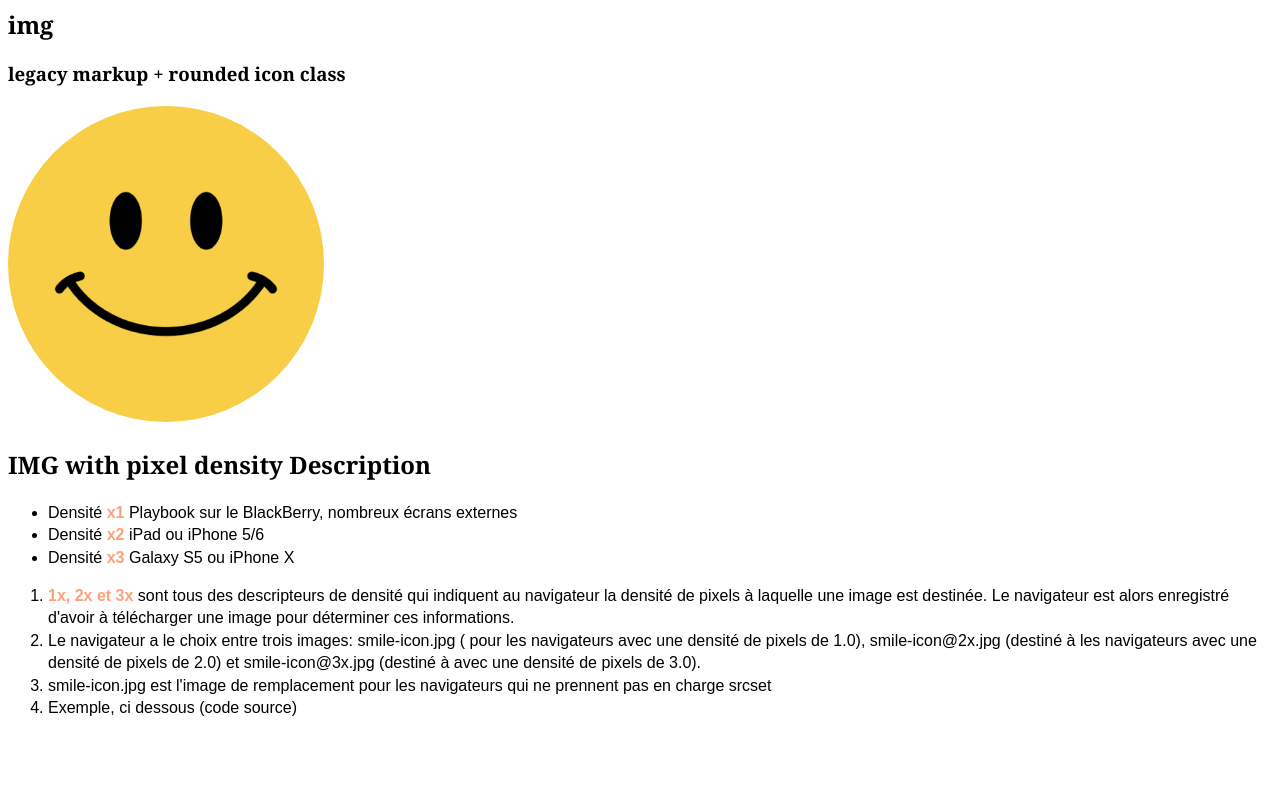
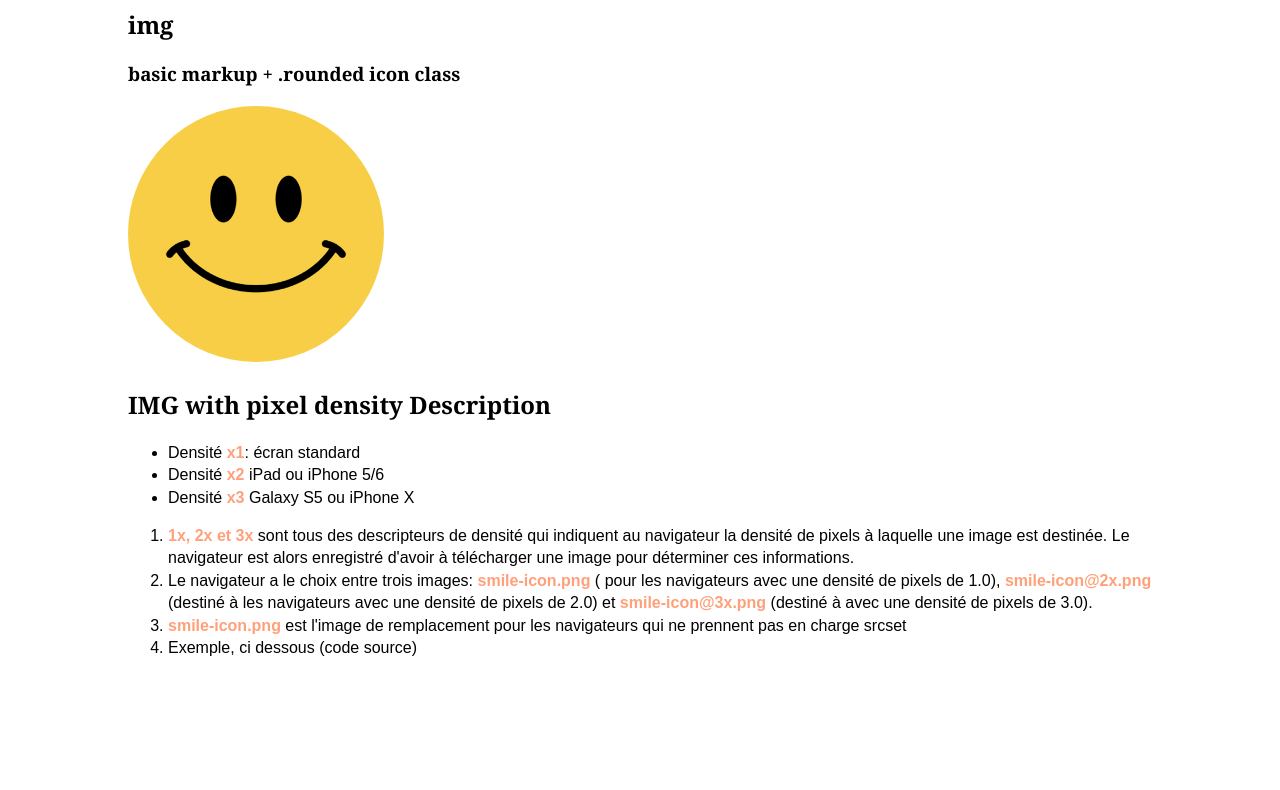
Before and after one commit to b3no1t/begin, a plain HTML site: page src/img.html in a window 1280 px wide. Shown: the part 80-870 px from the top of the page. Drawn offline with Linux system fonts and the light colour scheme.

Commit message:
add text

```diff
--- a/src/assets/css/img.css
+++ b/src/assets/css/img.css
@@ -18,6 +18,9 @@ img{
 body{
   font-family: Arial, Helvetica, sans-serif;
   line-height: 1.4;
+  margin: 0 auto;
+  width: 80%;
+
 }
 h1,h2,h3{
 font-family:Georgia, 'Times New Roman', Times, serif ;
--- a/src/img.html
+++ b/src/img.html
@@ -11,7 +11,7 @@
       <h1>Les images en html 🂥</h1>
       <section>
         <h2>img</h2>
-        <h3>legacy markup + rounded icon class</h3>
+        <h3>basic markup + .rounded icon class</h3>
         <div class="rounded">
           <img src="./assets/img/smile-icon.png" alt="Description de l'image" />
         </div>
@@ -19,10 +19,7 @@
       <section>
         <h2>IMG with pixel density Description</h2>
         <ul>
-          <li>
-            Densité <strong>x1</strong> Playbook sur le BlackBerry, nombreux
-            écrans externes
-          </li>
+          <li>Densité <strong>x1</strong>: écran standard</li>
           <li>Densité <strong>x2</strong> iPad ou iPhone 5/6</li>
           <li>Densité <strong>x3</strong> Galaxy S5 ou iPhone X</li>
         </ul>
@@ -34,15 +31,15 @@
             télécharger une image pour déterminer ces informations.
           </li>
           <li>
-            Le navigateur a le choix entre trois images: smile-icon.jpg ( pour
-            les navigateurs avec une densité de pixels de 1.0),
-            smile-icon@2x.jpg (destiné à les navigateurs avec une densité de
-            pixels de 2.0) et smile-icon@3x.jpg (destiné à avec une densité de
-            pixels de 3.0).
+            Le navigateur a le choix entre trois images: <b>smile-icon.png</b> (
+            pour les navigateurs avec une densité de pixels de 1.0),
+            <b>smile-icon@2x.png</b> (destiné à les navigateurs avec une densité
+            de pixels de 2.0) et <b>smile-icon@3x.png</b> (destiné à avec une
+            densité de pixels de 3.0).
           </li>
           <li>
-            smile-icon.jpg est l'image de remplacement pour les navigateurs qui
-            ne prennent pas en charge srcset
+            <b>smile-icon.png</b> est l'image de remplacement pour les
+            navigateurs qui ne prennent pas en charge srcset
           </li>
           <li>Exemple, ci dessous (code source)</li>
         </ol>
```
